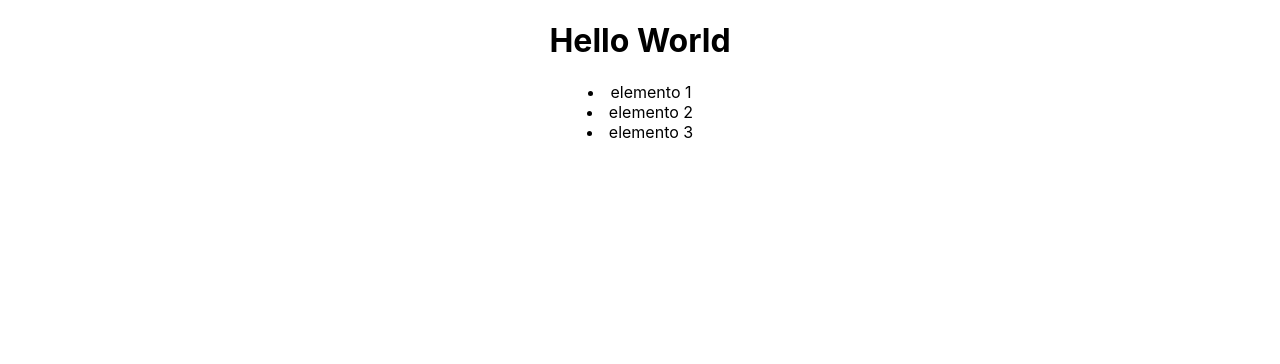
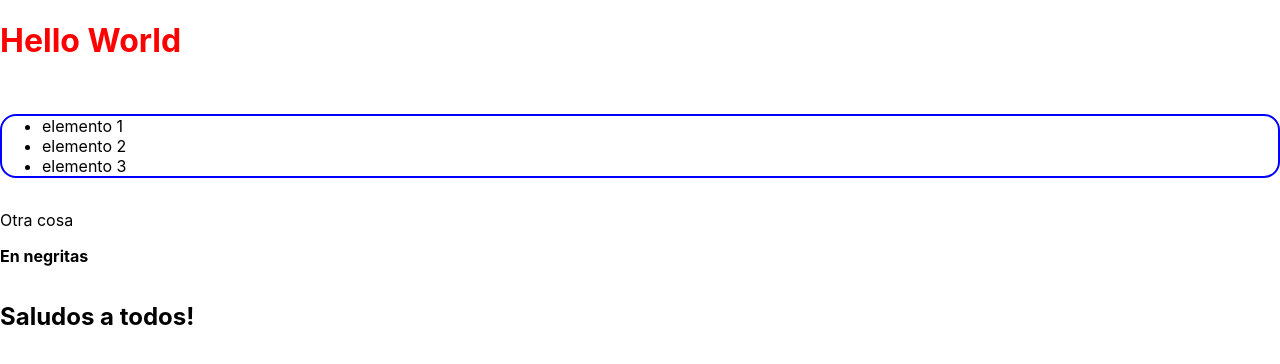
Before and after one commit to LautiLosio/coder-react-app, a React (Create React App) app: page / in a window 1280 px wide. Shown: the top 364 px of the page. Built offline with nearby package versions, Linux system fonts and the light colour scheme.

Commit message:
Cambios de css y primer componente

```diff
--- a/src/App.css
+++ b/src/App.css
@@ -11,6 +11,22 @@
   .App-logo {
     animation: App-logo-spin infinite 20s linear;
   }
+}
+
+div.main {
+  display: flex;
+  flex-direction: column;
+  gap: 1rem;
+
+}
+
+h1 {
+  color: red;
+}
+
+ul {
+  border: solid 2px blue;
+  border-radius: 1rem;
 }
 
 .App-header {
--- a/src/App.js
+++ b/src/App.js
@@ -1,13 +1,19 @@
 import logo from './logo.svg';
 import './App.css';
+import Saludo from './components/Saludo'
 
 function App() {
   return (
-    <div className="App">
+    <div className="main">
       <h1>Hello World</h1>
-      <li>elemento 1</li>
-      <li>elemento 2</li>
-      <li>elemento 3</li>
+      <ul>
+        <li>elemento 1</li>
+        <li>elemento 2</li>
+        <li>elemento 3</li>
+      </ul>
+      <span>Otra cosa</span>
+      <strong>En negritas</strong>
+      <Saludo></Saludo>
     </div>
   );
 }
--- /dev/null
+++ b/src/components/Saludo.js
@@ -0,0 +1,7 @@
+function Saludo () {
+  return (
+    <h2>Saludos a todos!</h2>
+  )
+}
+
+export default Saludo
```
